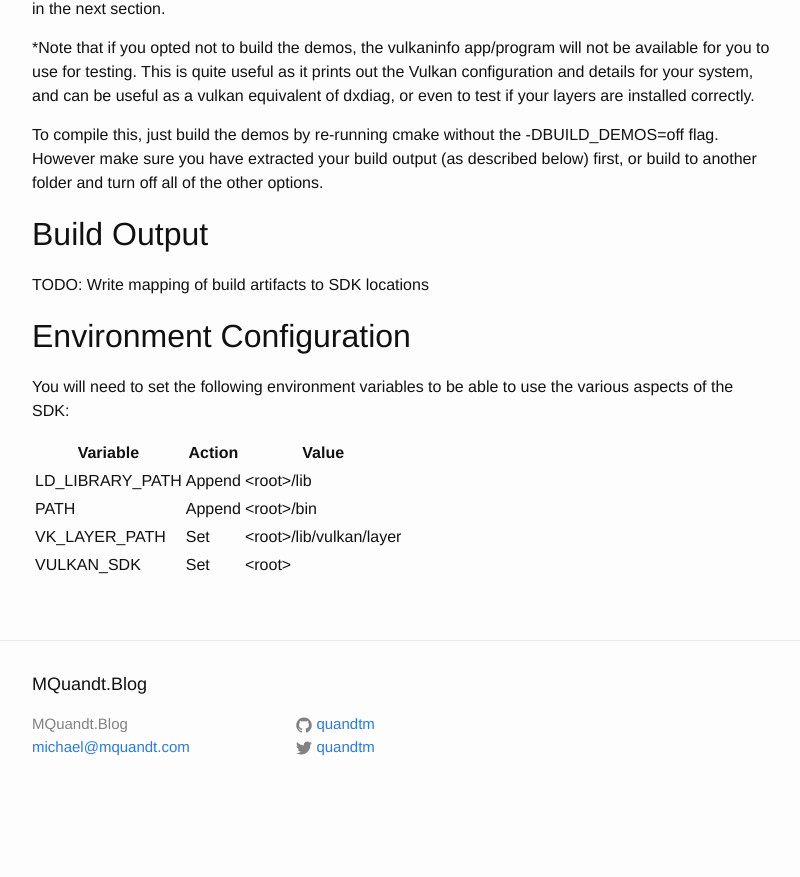
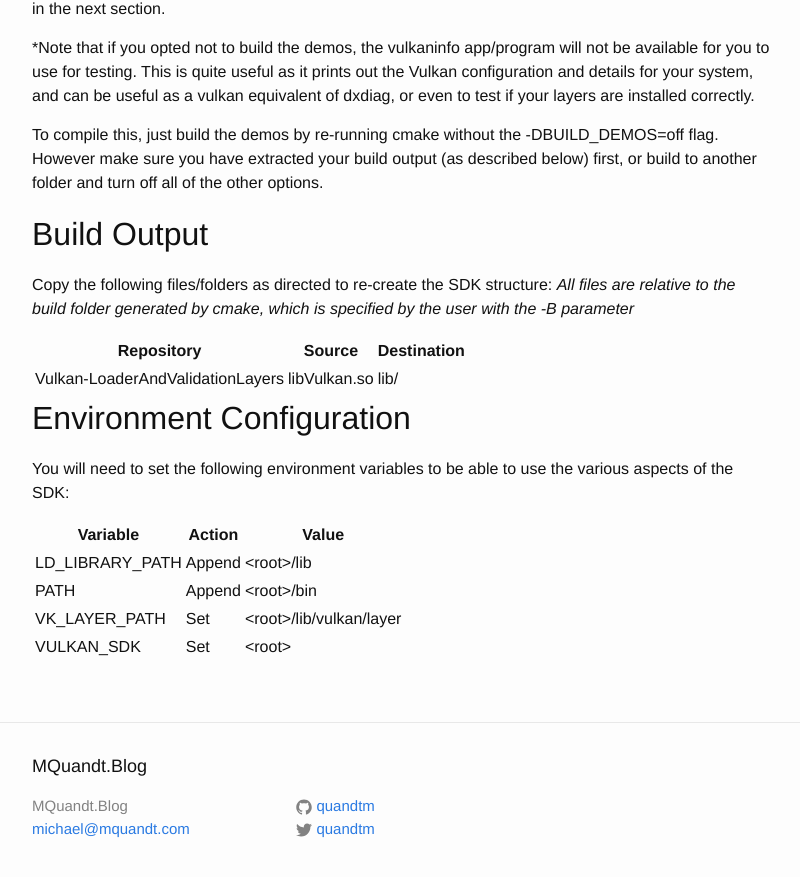
Before and after one commit to quandtm/quandtm.github.io, a Jekyll site: the page built from _posts/2016-03-07-compiling-vulkan.md, in a window 1280 px wide and 900 px high, scrolled down 2489 px. Shown: the top 877 px of the window, without its empty margins (238-1038 px from the left). Built offline with Jekyll 4.4.1, drawn with Linux system fonts in a browser that asks for light colours; before the commit the page ends 3307 px from its top, so only the background shows below that.

Commit message:
Update 2016-03-07-compiling-vulkan.md

```diff
--- a/_posts/2016-03-07-compiling-vulkan.md
+++ b/_posts/2016-03-07-compiling-vulkan.md
@@ -82,7 +82,13 @@ Once compilation of both projects finish, you can find the various binaries insi
 To compile this, just build the demos by re-running cmake without the -DBUILD_DEMOS=off flag. However make sure you have extracted your build output (as described below) first, or build to another folder and turn off all of the other options.
 
 ## Build Output ##
-TODO: Write mapping of build artifacts to SDK locations
+Copy the following files/folders as directed to re-create the SDK structure:
+*All files are relative to the build folder generated by cmake, which is specified by the user with the -B parameter*
+
+|Repository|Source|Destination|
+|----|----|----|
+|Vulkan-LoaderAndValidationLayers|libVulkan.so|lib/|
+
 
 ## Environment Configuration ##
 You will need to set the following environment variables to be able to use the various aspects of the SDK:
```
